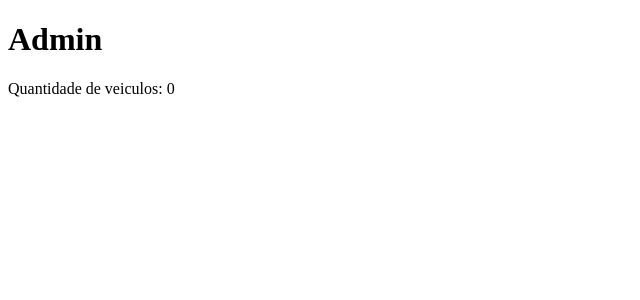
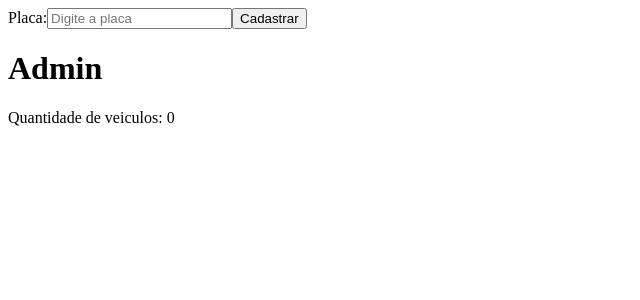
Before and after one commit to alessandrocamargo/carControl, a React (Vite) app: page /admin in a window 1280 px wide. Shown: the top 300 px of the page, without its empty margins (0-640 px from the left). Built offline with nearby package versions, Linux system fonts and the light colour scheme.

Commit message:
feat: adiciona função para adiciona veiculos, criado componente para adiciona veiculos e atualizado o admin utilizando o component criado

```diff
--- /dev/null
+++ b/src/components/AddVehicles.jsx
@@ -0,0 +1,25 @@
+import { useState } from "react";
+import {addVehicle} from "../repositories/vehiclesRepository"
+export default function AddVehicle(){
+    const [plate, setPlate] = useState("");
+
+    function handleSubmit(event){
+        event.preventDefault();
+
+        try{
+            const newVehicle = addVehicle(plate);
+            alert(`Veículo ${newVehicle.plate} cadastrado com sucesso!`);
+            setPlate("")
+        } catch(error){
+            alert(error.message)
+        }
+    }
+
+    return(
+        <form onSubmit={handleSubmit}>
+            <label htmlFor="plate">Placa:</label>
+            <input type="text" name="txtPlate" placeholder="Digite a placa" value={plate} onChange={(event) => setPlate(event.target.value)} />
+            <button name="btnCadastrar" type="submit">Cadastrar</button>
+        </form>
+    )
+}
--- a/src/pages/AdminPage.jsx
+++ b/src/pages/AdminPage.jsx
@@ -1,18 +1,19 @@
 import { useEffect, useState } from "react"
 import {getVehicles} from "../repositories/vehiclesRepository";
-
+import AddVehicles from "../components/AddVehicles"
 export default function AdminPage(){
     const [vehicles, setVehicles] = useState([]);
 
     useEffect(() => {
-        async function load() {
-            const lista = await getVehicles();
+        function load() {
+            const lista = getVehicles();
             setVehicles(lista);
         }
         load();
     }, []);
     return (
         <>
+            <AddVehicles />
             <h1>Admin</h1>
             <p>Quantidade de veiculos: {vehicles.length}</p>
         </>
--- a/src/repositories/vehiclesRepository.js
+++ b/src/repositories/vehiclesRepository.js
@@ -1,4 +1,6 @@
-export async function  getVehicles() {
+import normalizePlate, { isValidPlate } from "../utils/plate";
+
+export function  getVehicles() {
     // ler: string -> array
     const texto = localStorage.getItem("vehicles");
     if (texto === null){
@@ -7,3 +9,27 @@ export async function  getVehicles() {
     return JSON.parse(texto)
 
 }
+
+export function addVehicle(plate){
+    const normalizedPlate = normalizePlate(plate);
+    const plateIsValid = isValidPlate(normalizedPlate);
+
+    if (!plateIsValid){
+        throw new Error ("Placa inválida");
+    }
+
+    const vehicles = getVehicles();
+    const vehiclesExists = vehicles.some(vehicle => vehicle.plate === normalizedPlate);
+
+    if (vehiclesExists){
+        throw new Error("Placa ja cadastrada")
+    }
+    const newVehicle = {
+        id: Date.now(),
+        plate: normalizedPlate
+    };
+    const updatedVehicles = [...vehicles,newVehicle];
+    localStorage.setItem("vehicles", JSON.stringify(updatedVehicles));
+
+    return newVehicle
+}
```
